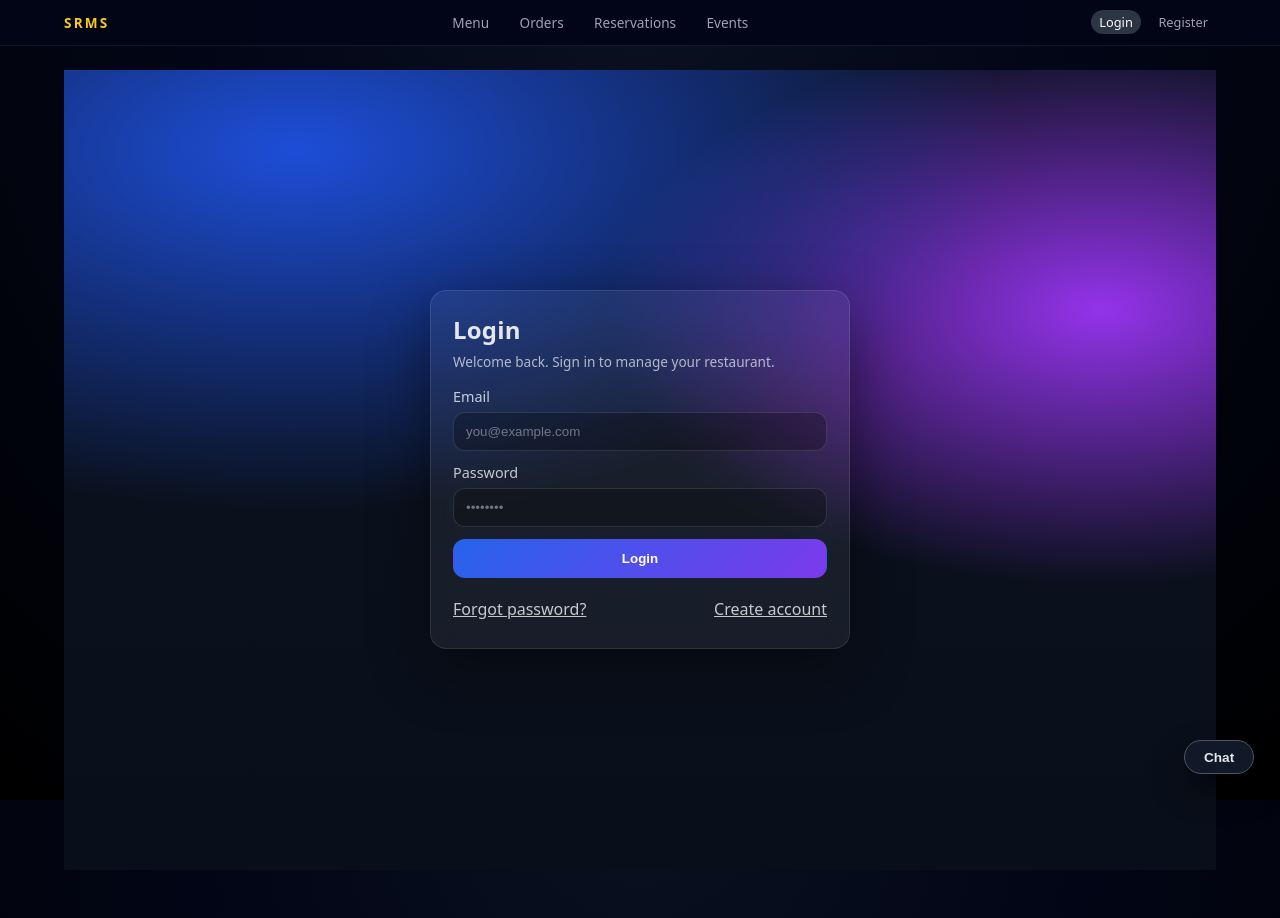
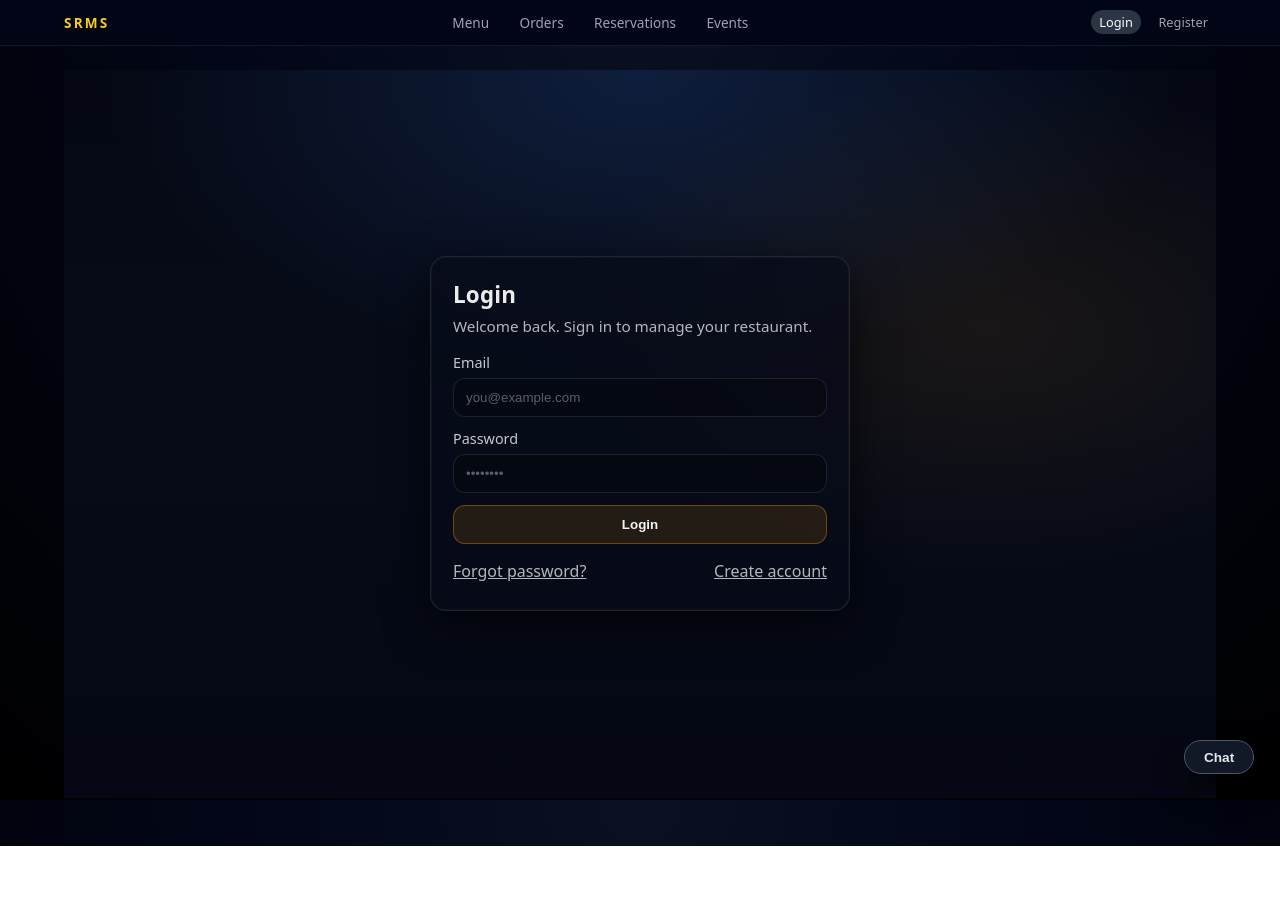
Before and after one commit to RegionalNightmare/SRMS-Frontend, an Angular app: page /login in a window 1280 px wide. After the commit the page ends 846 px from the top, so only its background shows below. Built offline with nearby package versions, Linux system fonts and the light colour scheme.

Commit message:
Updating CSS and HTML for login page to enhance user experience and accessibility.

```diff
--- a/src/app/pages/login/login.css
+++ b/src/app/pages/login/login.css
@@ -1,132 +1,138 @@
-.auth-shell {
-  min-height: calc(100vh - 0px);
+/* Page background to match the rest of SRMS */
+.auth-page {
+  min-height: calc(100vh - 72px); /* adjust if your navbar height differs */
   display: grid;
   place-items: center;
-  padding: 24px;
-  background: radial-gradient(1200px 600px at 20% 10%, #1d4ed8 0%, transparent 60%),
-    radial-gradient(900px 500px at 90% 30%, #9333ea 0%, transparent 55%),
-    linear-gradient(180deg, #0b1220, #090f1a);
+  padding: 32px 16px;
+
+  /* dark, subtle glow like your menu page */
+  background:
+    radial-gradient(900px 500px at 50% 0%, rgba(59, 130, 246, 0.18) 0%, transparent 60%),
+    radial-gradient(700px 420px at 80% 35%, rgba(245, 158, 11, 0.08) 0%, transparent 60%),
+    linear-gradient(180deg, #050814 0%, #070b18 40%, #050814 100%);
 }
 
+/* Card matches your menu cards */
 .auth-card {
   width: min(420px, 100%);
-  background: rgba(255, 255, 255, 0.06);
+  padding: 22px;
+  border-radius: 16px;
+
+  background: rgba(8, 12, 26, 0.72);
   border: 1px solid rgba(255, 255, 255, 0.10);
-  border-radius: 16px;
-  padding: 22px;
-  box-shadow: 0 20px 60px rgba(0, 0, 0, 0.45);
-  backdrop-filter: blur(10px);
-  -webkit-backdrop-filter: blur(10px);
-  color: #e5e7eb;
+  box-shadow:
+    0 14px 45px rgba(0, 0, 0, 0.65),
+    0 0 0 1px rgba(255, 255, 255, 0.03) inset;
+  backdrop-filter: blur(8px);
+  -webkit-backdrop-filter: blur(8px);
+
+  color: rgba(255, 255, 255, 0.92);
 }
 
-.auth-header h2 {
+/* Title/subtitle typography */
+.auth-card h2 {
   margin: 0 0 6px 0;
-  font-size: 1.5rem;
+  font-size: 1.4rem;
   letter-spacing: 0.2px;
 }
 
-.sub {
+.auth-card .sub {
   margin: 0 0 16px 0;
-  color: rgba(229, 231, 235, 0.75);
+  font-size: 0.95rem;
+  color: rgba(255, 255, 255, 0.70);
   line-height: 1.4;
 }
 
-.form {
-  display: grid;
-  gap: 12px;
-}
-
-.field {
+/* Labels + inputs */
+label {
   display: grid;
   gap: 6px;
-}
-
-.field span {
+  margin-bottom: 12px;
   font-size: 0.9rem;
-  color: rgba(229, 231, 235, 0.85);
+  color: rgba(255, 255, 255, 0.78);
 }
 
 input {
   width: 100%;
   padding: 11px 12px;
   border-radius: 12px;
-  border: 1px solid rgba(255, 255, 255, 0.12);
+
   background: rgba(0, 0, 0, 0.25);
-  color: #e5e7eb;
+  border: 1px solid rgba(255, 255, 255, 0.10);
+  color: rgba(255, 255, 255, 0.92);
+
   outline: none;
+  transition: border-color 0.15s ease, box-shadow 0.15s ease;
 }
 
 input::placeholder {
-  color: rgba(229, 231, 235, 0.45);
+  color: rgba(255, 255, 255, 0.35);
 }
 
 input:focus {
-  border-color: rgba(99, 102, 241, 0.8);
-  box-shadow: 0 0 0 3px rgba(99, 102, 241, 0.20);
+  border-color: rgba(245, 158, 11, 0.65); /* SRMS yellow accent */
+  box-shadow: 0 0 0 3px rgba(245, 158, 11, 0.15);
 }
 
-.btn {
+/* Button to match site look */
+button[type="submit"] {
   width: 100%;
   padding: 11px 12px;
   border-radius: 12px;
-  border: 1px solid transparent;
-  font-weight: 600;
+  border: 1px solid rgba(245, 158, 11, 0.35);
+
+  background: rgba(245, 158, 11, 0.12);
+  color: rgba(255, 255, 255, 0.95);
+  font-weight: 700;
+
   cursor: pointer;
+  transition: transform 0.05s ease, background 0.15s ease, border-color 0.15s ease;
 }
 
-.btn.primary {
-  background: linear-gradient(135deg, #2563eb, #7c3aed);
-  color: white;
+button[type="submit"]:hover {
+  background: rgba(245, 158, 11, 0.18);
+  border-color: rgba(245, 158, 11, 0.55);
 }
 
-.btn.ghost {
-  background: transparent;
-  border-color: rgba(255, 255, 255, 0.18);
-  color: rgba(229, 231, 235, 0.9);
+button[type="submit"]:active {
+  transform: translateY(1px);
 }
 
-.btn:disabled {
+button[disabled] {
   opacity: 0.6;
   cursor: not-allowed;
 }
 
+/* Error text */
+.error {
+  margin: 0 0 12px 0;
+  padding: 10px 12px;
+  border-radius: 12px;
+  background: rgba(239, 68, 68, 0.12);
+  border: 1px solid rgba(239, 68, 68, 0.35);
+  color: rgba(254, 202, 202, 0.95);
+}
+
+/* Links row */
 .row-links {
   display: flex;
   justify-content: space-between;
   align-items: center;
-  margin-top: 2px;
+  margin-top: 10px;
 }
 
-.link {
+.link,
+.row-links a {
   background: none;
   border: none;
   padding: 6px 0;
-  color: rgba(229, 231, 235, 0.85);
+  font: inherit;
+  color: rgba(255, 255, 255, 0.70);
   text-decoration: underline;
   cursor: pointer;
-  font: inherit;
 }
 
-.link:hover {
-  color: white;
+.link:hover,
+.row-links a:hover {
+  color: rgba(245, 158, 11, 0.95); /* yellow accent on hover */
 }
-
-.alert {
-  padding: 10px 12px;
-  border-radius: 12px;
-  border: 1px solid transparent;
-  margin: 0 0 12px 0;
-}
-
-.alert.error {
-  background: rgba(239, 68, 68, 0.12);
-  border-color: rgba(239, 68, 68, 0.35);
-  color: #fecaca;
-}
-
-.alert.success {
-  background: rgba(34, 197, 94, 0.12);
-  border-color: rgba(34, 197, 94, 0.35);
-  color: #bbf7d0;
-}
--- a/src/app/pages/login/login.html
+++ b/src/app/pages/login/login.html
@@ -1,5 +1,5 @@
-<section class="auth-shell">
-  <div class="auth-card" role="region" aria-label="Authentication">
+<section class="auth-page">
+  <div class="auth-card">
     <header class="auth-header">
       <h2>{{ forgotMode ? 'Reset Password' : 'Login' }}</h2>
       <p class="sub">
```
